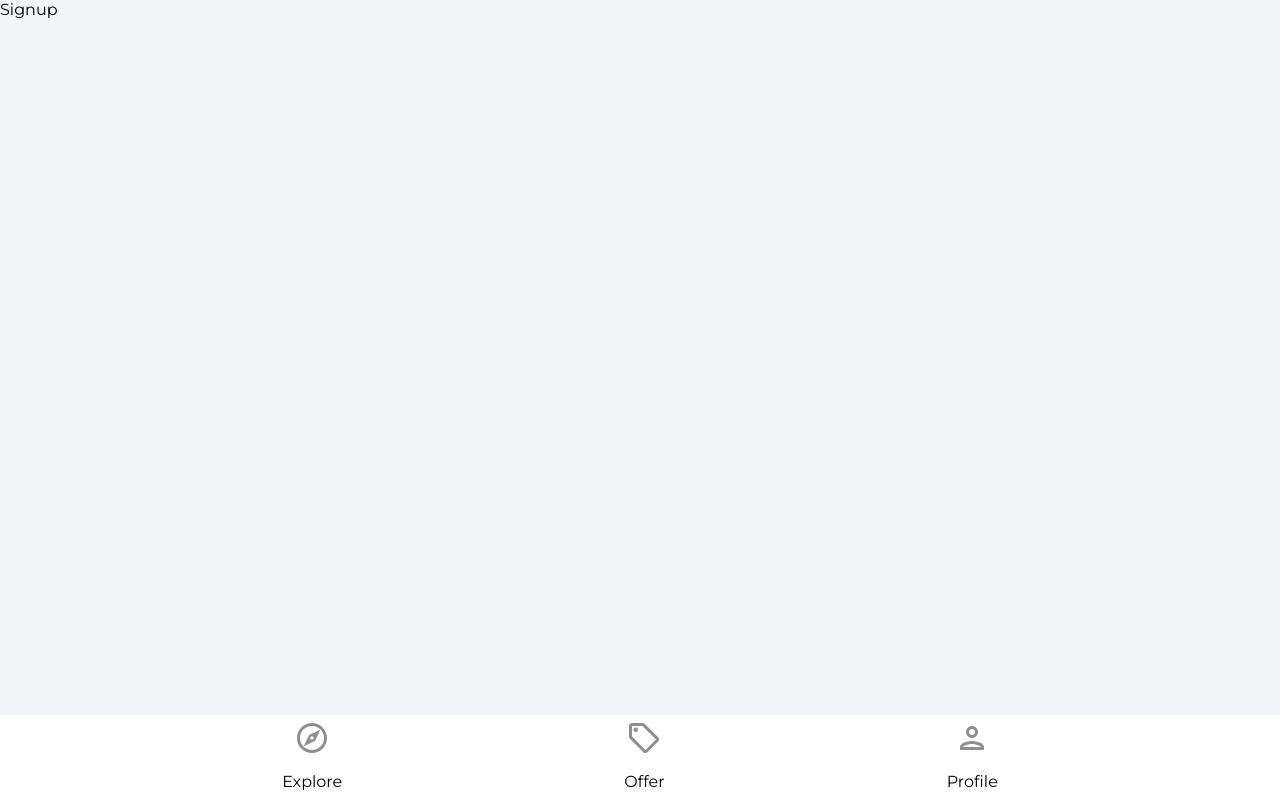
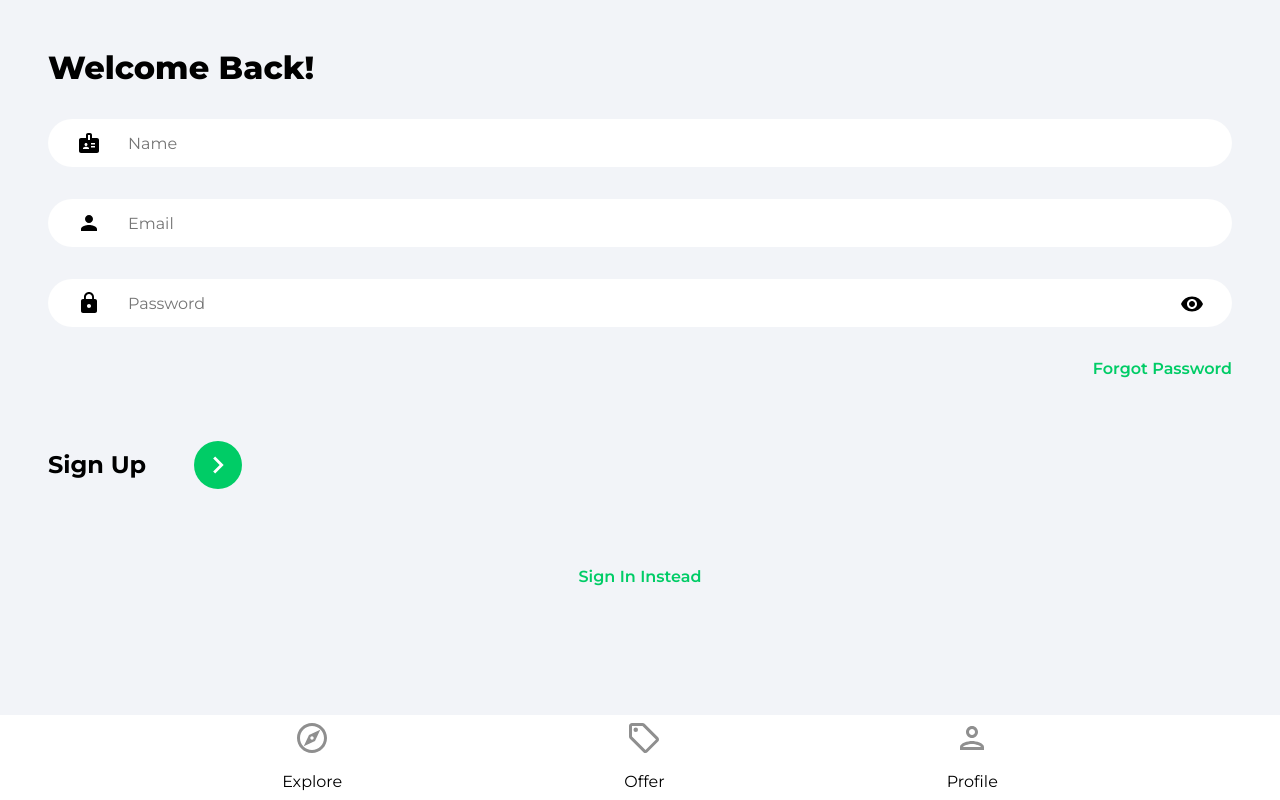
Before and after one commit to AnandSundar/HouseMarketplace, a React (Create React App) app: page /sign-up in a window 1280 px wide. Built offline with nearby package versions, Linux system fonts and the light colour scheme.

Commit message:
added sign in and sign up

```diff
--- a/src/pages/SignIn.jsx
+++ b/src/pages/SignIn.jsx
@@ -1,8 +1,65 @@
 import React from 'react'
+import {useState} from 'react'
+import {Link, useNavigate} from 'react-router-dom'
+import {ReactComponent as ArrowRightIcon} from '../assets/svg/keyboardArrowRightIcon.svg'
+import visibilityIcon from '../assets/svg/visibilityIcon.svg'
+function SignIn() {
 
-function SignIn() {
+  const [showPassword, setShowPassword] = useState(false)
+  const [formData, setFormdData] = useState({
+      email: '',
+      password: '',
+  })
+
+  const {email, password} = formData
+
+  const navigate = useNavigate()
+
+  const onChange = (e) => {
+    setFormdData((prevState) => ({
+        ...prevState,
+        [e.target.id]: e.target.value
+    }))
+  }
+
   return (
-    <div>SignIn</div>
+    <>
+        <div className="pageContainer">
+            <header>
+                <p className="pageHeader">
+                    Welcome Back!
+                </p>
+            </header>
+
+            <form>
+                <input type="email" className="emailInput" placeholder='Email' id='email' value={email} onChange={onChange}/>
+
+                <div className="passwordInputDiv">
+                    <input type={showPassword ? 'text' : 'password'} className='passwordInput' placeholder='Password' id='password' value={password} onChange={onChange} />
+
+                    <img src={visibilityIcon} alt="show password" className="showPassword" onClick={() => setShowPassword((prevState) => !prevState)} />
+                </div>
+
+                <Link to='/forgot-password' className='forgotPasswordLink'>
+                    Forgot Password
+                </Link>
+
+                <div className="signInBar">
+                    <p className="signInText">
+                        Sign In
+                    </p>
+                    <button className="signInButton">
+                        <ArrowRightIcon fill='#ffffff' width='34px' height='34px' />
+                    </button>
+                </div>
+            </form>
+            {/* Google oAuth */}
+
+            <Link to='/sign-up' className='registerLink' >
+                Sign Up Instead
+            </Link>
+        </div>
+    </>
   )
 }
 
--- a/src/pages/Signup.jsx
+++ b/src/pages/Signup.jsx
@@ -1,9 +1,71 @@
 import React from 'react'
+import {useState} from 'react'
+import {Link, useNavigate} from 'react-router-dom'
+import {ReactComponent as ArrowRightIcon} from '../assets/svg/keyboardArrowRightIcon.svg'
+import visibilityIcon from '../assets/svg/visibilityIcon.svg'
 
-function Signup() {
+function SignUp() {
+
+  const [showPassword, setShowPassword] = useState(false)
+  const [formData, setFormdData] = useState({
+      name: '',
+      email: '',
+      password: '',
+  })
+
+  const {name, email, password} = formData
+
+  const navigate = useNavigate()
+
+  const onChange = (e) => {
+    setFormdData((prevState) => ({
+        ...prevState,
+        [e.target.id]: e.target.value
+    }))
+  }
+
   return (
-    <div>Signup</div>
+    <>
+        <div className="pageContainer">
+            <header>
+                <p className="pageHeader">
+                    Welcome Back!
+                </p>
+            </header>
+
+            <form>
+
+                <input type="text" className="nameInput" placeholder='Name' id='name' value={name} onChange={onChange}/>
+
+                <input type="email" className="emailInput" placeholder='Email' id='email' value={email} onChange={onChange}/>
+
+                <div className="passwordInputDiv">
+                    <input type={showPassword ? 'text' : 'password'} className='passwordInput' placeholder='Password' id='password' value={password} onChange={onChange} />
+
+                    <img src={visibilityIcon} alt="show password" className="showPassword" onClick={() => setShowPassword((prevState) => !prevState)} />
+                </div>
+
+                <Link to='/forgot-password' className='forgotPasswordLink'>
+                    Forgot Password
+                </Link>
+
+                <div className="signUpBar">
+                    <p className="signUpText">
+                        Sign Up
+                    </p>
+                    <button className="signInButton">
+                        <ArrowRightIcon fill='#ffffff' width='34px' height='34px' />
+                    </button>
+                </div>
+            </form>
+            {/* Google oAuth */}
+
+            <Link to='/sign-in' className='registerLink' >
+                Sign In Instead
+            </Link>
+        </div>
+    </>
   )
 }
 
-export default Signup
+export default SignUp
```
